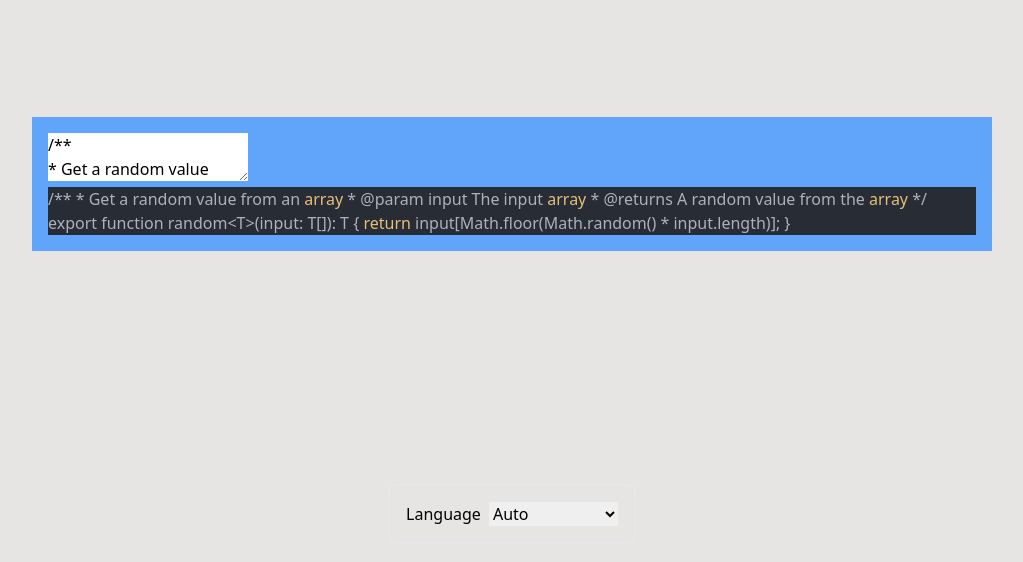
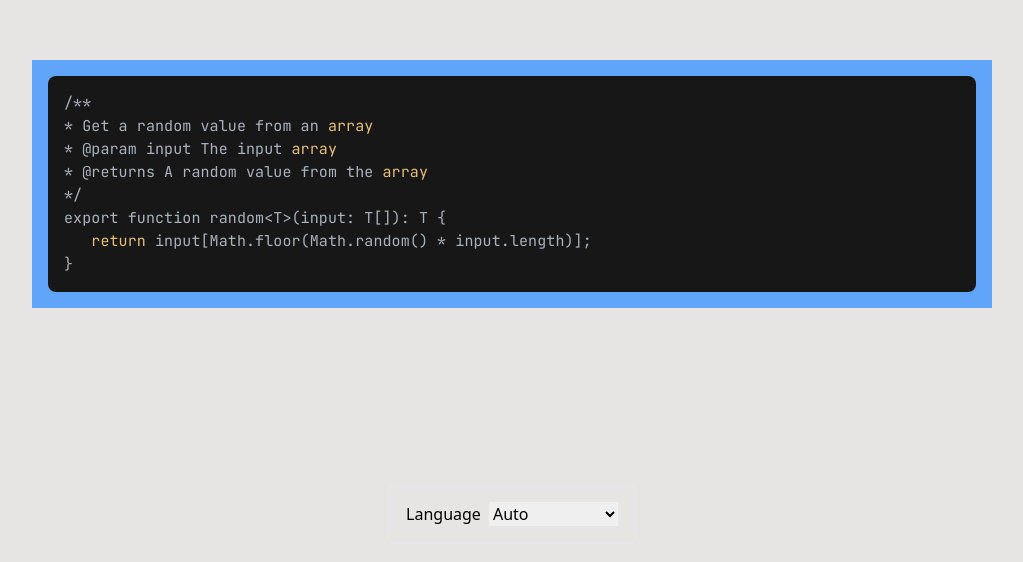
Before and after one commit to JanPlazovnik/codesnap, a React (Vite) app: page / in a window 1280 px wide. Shown: the part 216-778 px from the top of the page, without its empty margins (128-1151 px from the left). Built offline with nearby package versions, Linux system fonts and the light colour scheme.

Commit message:
feat: added editor styles

```diff
--- a/src/assets/styles/index.css
+++ b/src/assets/styles/index.css
@@ -1,8 +1,43 @@
+@import url('https://fonts.googleapis.com/css2?family=JetBrains+Mono:ital,wght@0,100;0,200;0,300;0,400;0,500;0,600;0,700;0,800;1,100;1,200;1,300;1,400;1,500;1,600;1,700;1,800&display=swap');
+
 @tailwind base;
 @tailwind components;
 @tailwind utilities;
 
 html,
 body {
-    @apply bg-stone-200 dark:bg-black;
+	@apply bg-stone-200 dark:bg-black dark:text-white;
 }
+
+.editor-group {
+	display: grid;
+	width: 100%;
+	grid-template: 1fr/1fr;
+}
+
+textarea {
+	z-index: 2;
+	border: none;
+	background: transparent;
+	resize: none;
+	-webkit-text-fill-color: transparent;
+	overflow: hidden;
+	@apply focus:outline-none;
+}
+
+.editor,
+textarea {
+	padding: 16px;
+	margin: 0;
+	grid-column: 1/1;
+	grid-row: 1/1;
+	font-family: JetBrains Mono, monospace;
+	font-size: 15px;
+	letter-spacing: 0.1px;
+	line-height: 23px;
+	white-space: pre;
+}
+
+.editor {
+	@apply bg-neutral-900 rounded-lg;
+}
```
